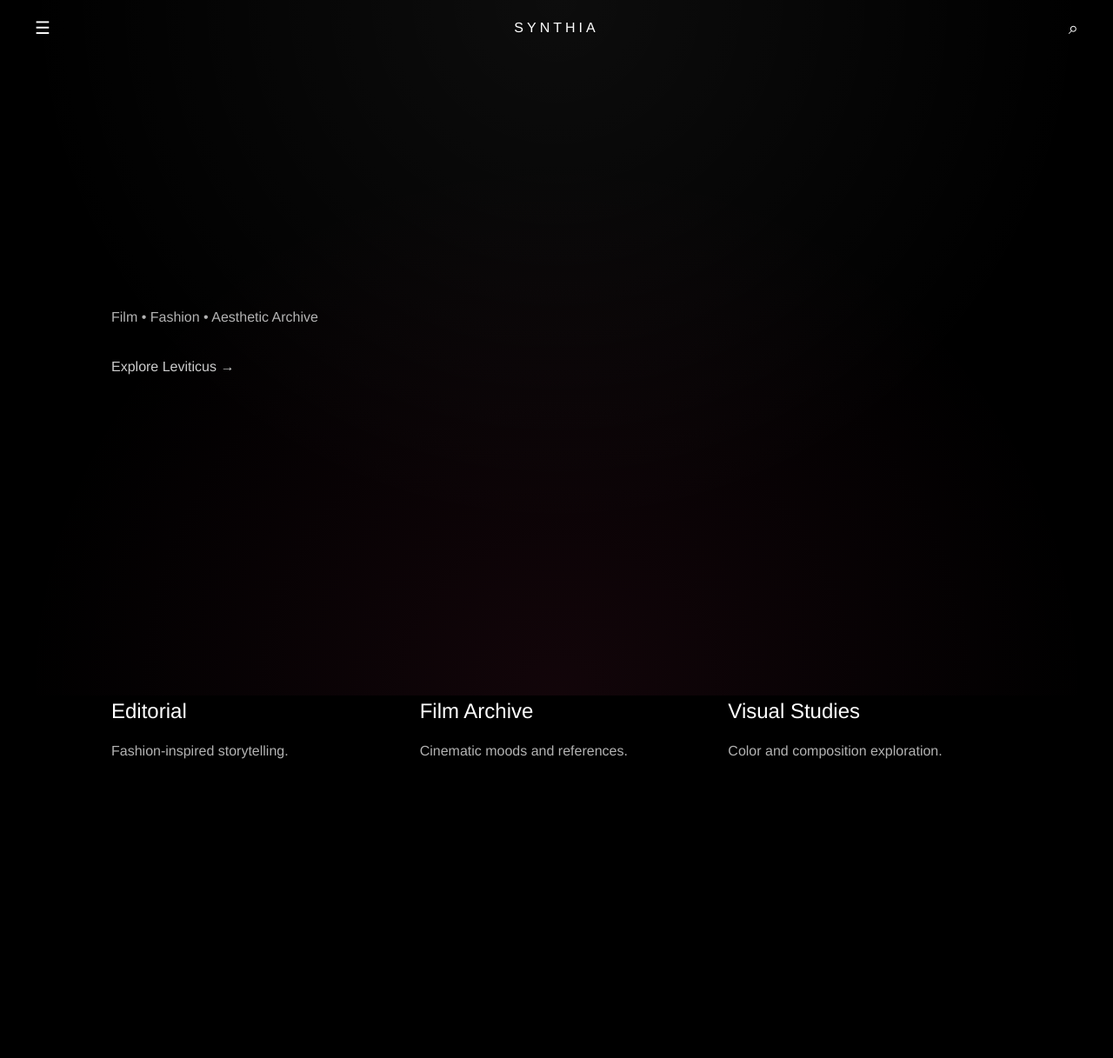
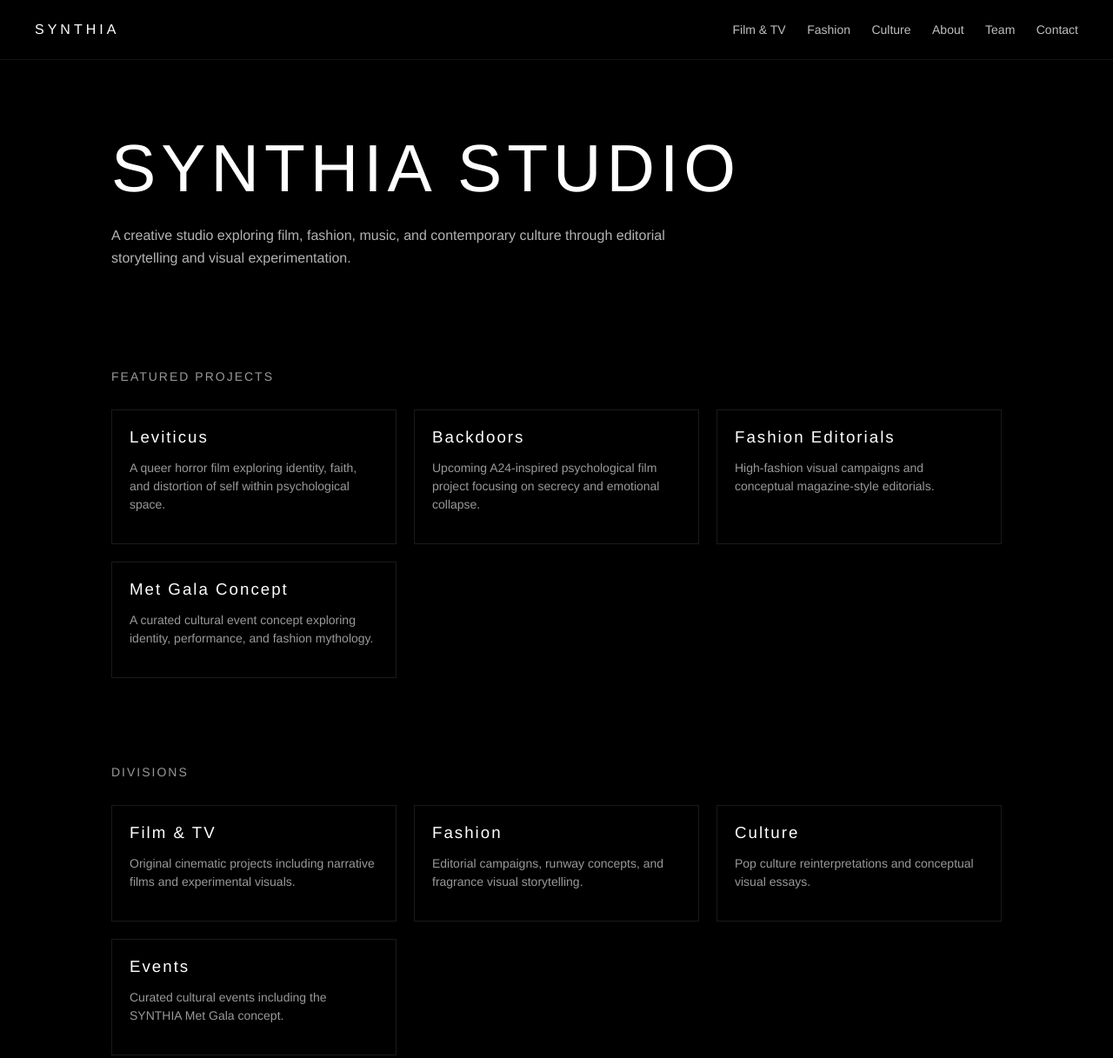
Before and after one commit to synthiatata8-wq/synthia, a plain HTML site: page index.html in a window 1280 px wide. Shown: the top 1217 px of the page at 87% size. Before the commit the page ends 972 px from the top, so only its background shows below. Drawn offline with Linux system fonts and the light colour scheme.

Commit message:
Update index.html

```diff
--- a/index.html
+++ b/index.html
@@ -3,183 +3,193 @@
 <head>
 <meta charset="UTF-8">
 <meta name="viewport" content="width=device-width, initial-scale=1.0">
-<title>Synthia</title>
+<title>SYNTHIA Studio</title>
 
 <style>
 body {
   margin: 0;
   background: #000;
-  color: white;
+  color: #fff;
   font-family: "Helvetica Neue", Arial, sans-serif;
 }
 
-/* TOP BAR */
-.topbar {
-  display: grid;
-  grid-template-columns: 1fr auto 1fr;
+/* HEADER */
+header {
+  display: flex;
+  justify-content: space-between;
   align-items: center;
-  padding: 20px 40px;
+  padding: 25px 40px;
+  border-bottom: 1px solid rgba(255,255,255,0.08);
 }
 
-.menu, .search {
-  cursor: pointer;
-  font-size: 20px;
-}
-
-.menu { justify-self: start; }
-.search { justify-self: end; }
-
 .logo {
-  text-align: center;
   letter-spacing: 4px;
   font-weight: 300;
 }
 
+nav a {
+  color: white;
+  text-decoration: none;
+  margin-left: 20px;
+  font-size: 14px;
+  opacity: 0.75;
+}
+
+nav a:hover {
+  opacity: 1;
+}
+
 /* HERO */
 .hero {
-  height: 80vh;
-  display: flex;
-  flex-direction: column;
-  justify-content: center;
-  padding: 0 10%;
+  padding: 80px 10% 60px;
+}
+
+.hero h1 {
+  font-size: clamp(3rem, 6vw, 6rem);
+  font-weight: 300;
+  margin: 0;
+  letter-spacing: 6px;
 }
 
 .hero p {
+  max-width: 700px;
   opacity: 0.7;
-  max-width: 400px;
-  line-height: 1.5;
+  line-height: 1.6;
+  margin-top: 20px;
 }
 
-.hero a {
-  margin-top: 20px;
-  color: white;
-  text-decoration: none;
-  opacity: 0.8;
+/* SECTION TITLE */
+.section-title {
+  padding: 40px 10% 10px;
+  font-size: 14px;
+  letter-spacing: 2px;
+  opacity: 0.6;
 }
 
 /* GRID */
 .grid {
   display: grid;
-  grid-template-columns: repeat(3, 1fr);
-  gap: 40px;
-  padding: 80px 10%;
+  grid-template-columns: repeat(auto-fit, minmax(250px, 1fr));
+  gap: 20px;
+  padding: 20px 10% 60px;
 }
 
-.grid h2 {
-  font-weight: 300;
+.card {
+  border: 1px solid rgba(255,255,255,0.1);
+  padding: 20px;
+  transition: 0.3s;
 }
 
-.grid p {
-  opacity: 0.7;
+.card:hover {
+  transform: translateY(-5px);
+  border-color: rgba(255,255,255,0.3);
+}
+
+.card h3 {
+  margin: 0 0 10px;
+  font-weight: 300;
+  letter-spacing: 2px;
+}
+
+.card p {
+  opacity: 0.6;
+  font-size: 14px;
   line-height: 1.5;
 }
 
-/* PANELS */
-.panel {
-  position: fixed;
-  inset: 0;
-  background: rgba(0,0,0,0.95);
-  display: none;
-  flex-direction: column;
-  justify-content: center;
-  align-items: center;
-}
-
-.panel a {
-  color: white;
-  text-decoration: none;
-  font-size: 24px;
-  margin: 10px;
-}
-
-/* SEARCH */
-.search-box {
-  width: 80%;
-  padding: 15px;
-  font-size: 18px;
-  background: black;
-  border: 1px solid #333;
-  color: white;
-}
-
-.results {
-  margin-top: 20px;
-  text-align: center;
-}
-
-/* GLOW */
-body::before {
-  content: "";
-  position: fixed;
-  inset: 0;
-  background: radial-gradient(circle at top, rgba(255,255,255,0.05), transparent 60%),
-              radial-gradient(circle at bottom, rgba(232,66,122,0.08), transparent 60%);
-  pointer-events: none;
+/* FOOTER */
+footer {
+  padding: 40px 10%;
+  border-top: 1px solid rgba(255,255,255,0.08);
+  opacity: 0.6;
+  font-size: 13px;
 }
 </style>
+
 </head>
 
 <body>
 
-<!-- TOP BAR -->
-<header class="topbar">
-  <div class="menu" onclick="toggleMenu()">☰</div>
+<!-- HEADER -->
+<header>
   <div class="logo">SYNTHIA</div>
-  <div class="search" onclick="toggleSearch()">⌕</div>
+  <nav>
+    <a href="film.html">Film & TV</a>
+    <a href="fashion.html">Fashion</a>
+    <a href="culture.html">Culture</a>
+    <a href="about.html">About</a>
+    <a href="team.html">Team</a>
+    <a href="contact.html">Contact</a>
+  </nav>
 </header>
 
 <!-- HERO -->
 <section class="hero">
-  <p>Film • Fashion • Aesthetic Archive</p>
-  <a href="leviticus.html">Explore Leviticus →</a>
+  <h1>SYNTHIA STUDIO</h1>
+  <p>
+    A creative studio exploring film, fashion, music, and contemporary culture through
+    editorial storytelling and visual experimentation.
+  </p>
 </section>
 
-<!-- GRID -->
+<!-- FEATURED WORK -->
+<div class="section-title">FEATURED PROJECTS</div>
+
 <section class="grid">
-  <div><h2>Editorial</h2><p>Fashion-inspired storytelling.</p></div>
-  <div><h2>Film Archive</h2><p>Cinematic moods and references.</p></div>
-  <div><h2>Visual Studies</h2><p>Color and composition exploration.</p></div>
+
+  <div class="card">
+    <h3>Leviticus</h3>
+    <p>A queer horror film exploring identity, faith, and distortion of self within psychological space.</p>
+  </div>
+
+  <div class="card">
+    <h3>Backdoors</h3>
+    <p>Upcoming A24-inspired psychological film project focusing on secrecy and emotional collapse.</p>
+  </div>
+
+  <div class="card">
+    <h3>Fashion Editorials</h3>
+    <p>High-fashion visual campaigns and conceptual magazine-style editorials.</p>
+  </div>
+
+  <div class="card">
+    <h3>Met Gala Concept</h3>
+    <p>A curated cultural event concept exploring identity, performance, and fashion mythology.</p>
+  </div>
+
 </section>
 
-<!-- MENU (FIXED: Leviticus REMOVED) -->
-<div class="panel" id="menuPanel">
-  <a href="#" onclick="toggleMenu()">Close ✕</a>
-  <a href="index.html">Home</a>
-</div>
+<!-- DIVISIONS -->
+<div class="section-title">DIVISIONS</div>
 
-<!-- SEARCH -->
-<div class="panel" id="searchPanel">
-  <input class="search-box" type="text" placeholder="Search..." onkeyup="searchSite()" id="searchInput">
-  <div class="results" id="results"></div>
-  <p onclick="toggleSearch()" style="cursor:pointer;">Close ✕</p>
-</div>
+<section class="grid">
 
-<script>
-function toggleMenu() {
-  const menu = document.getElementById("menuPanel");
-  menu.style.display = menu.style.display === "flex" ? "none" : "flex";
-}
+  <div class="card">
+    <h3>Film & TV</h3>
+    <p>Original cinematic projects including narrative films and experimental visuals.</p>
+  </div>
 
-function toggleSearch() {
-  const search = document.getElementById("searchPanel");
-  search.style.display = search.style.display === "flex" ? "none" : "flex";
-}
+  <div class="card">
+    <h3>Fashion</h3>
+    <p>Editorial campaigns, runway concepts, and fragrance visual storytelling.</p>
+  </div>
 
-function searchSite() {
-  const input = document.getElementById("searchInput").value.toLowerCase();
-  const results = document.getElementById("results");
+  <div class="card">
+    <h3>Culture</h3>
+    <p>Pop culture reinterpretations and conceptual visual essays.</p>
+  </div>
 
-  const pages = ["Home", "Leviticus", "Editorial", "Film Archive", "Visual Studies"];
+  <div class="card">
+    <h3>Events</h3>
+    <p>Curated cultural events including the SYNTHIA Met Gala concept.</p>
+  </div>
 
-  const filtered = pages.filter(item =>
-    item.toLowerCase().includes(input)
-  );
+</section>
 
-  results.innerHTML = filtered.length
-    ? filtered.map(item => `<p>${item}</p>`).join("")
-    : "<p style='opacity:0.5'>No results</p>";
-}
-</script>
+<!-- FOOTER -->
+<footer>
+  © 2026 SYNTHIA Studio — A Creative Media & Editorial Platform
+</footer>
 
 </body>
 </html>
```
